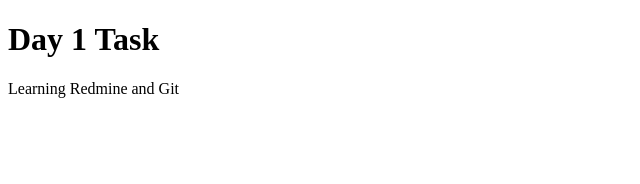
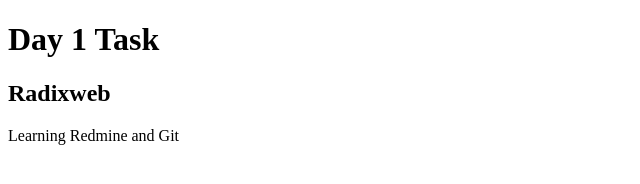
Before and after one commit to rutvikkalasha/Day-1-Task-Rutvik-Kalasha-and-Vipul-Dabhi-, a plain HTML site: page index.html in a window 1280 px wide. Shown: the whole page, without its empty margins (0-640 px from the left). Drawn offline with Linux system fonts and the light colour scheme.

Commit message:
Update index.html

```diff
--- a/index.html
+++ b/index.html
@@ -2,6 +2,7 @@
 <html>
   <body>
     <h1> Day 1 Task </h1>
+    <h2> Radixweb </h2>
     <p> Learning Redmine and Git </p>
   </body>
 </html>
```
